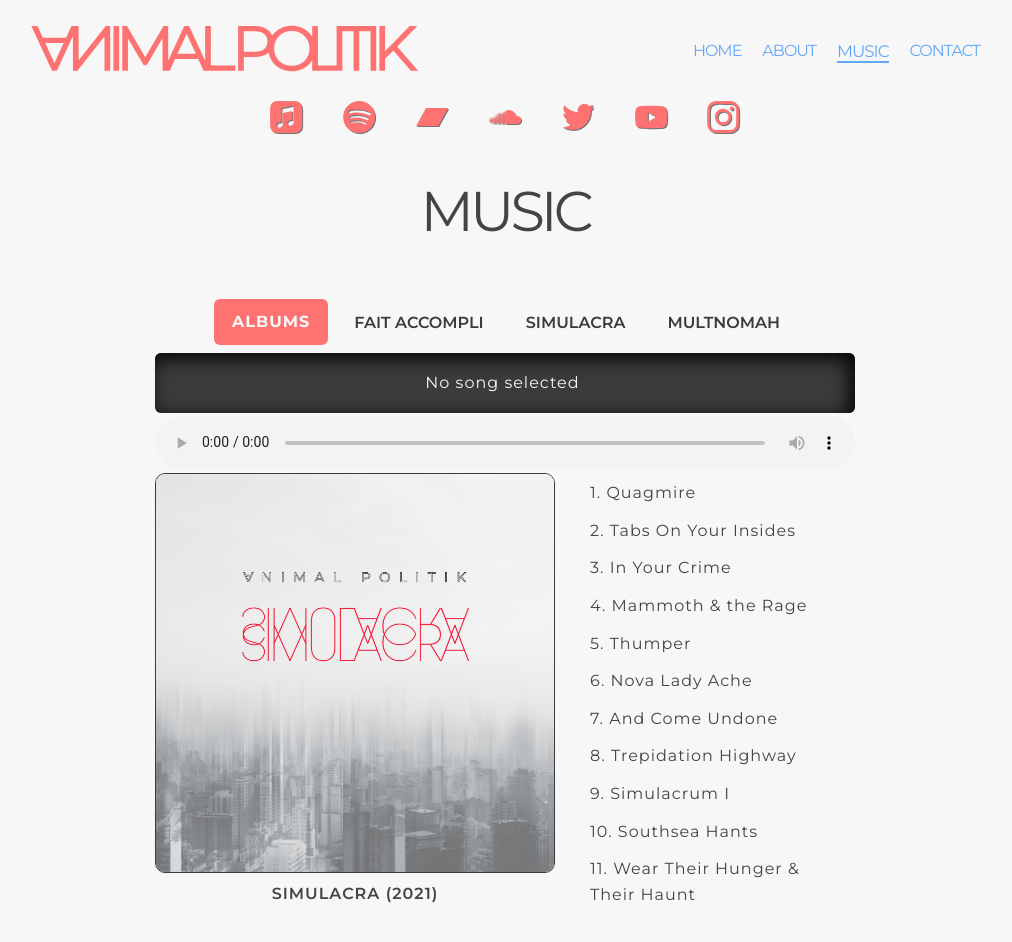
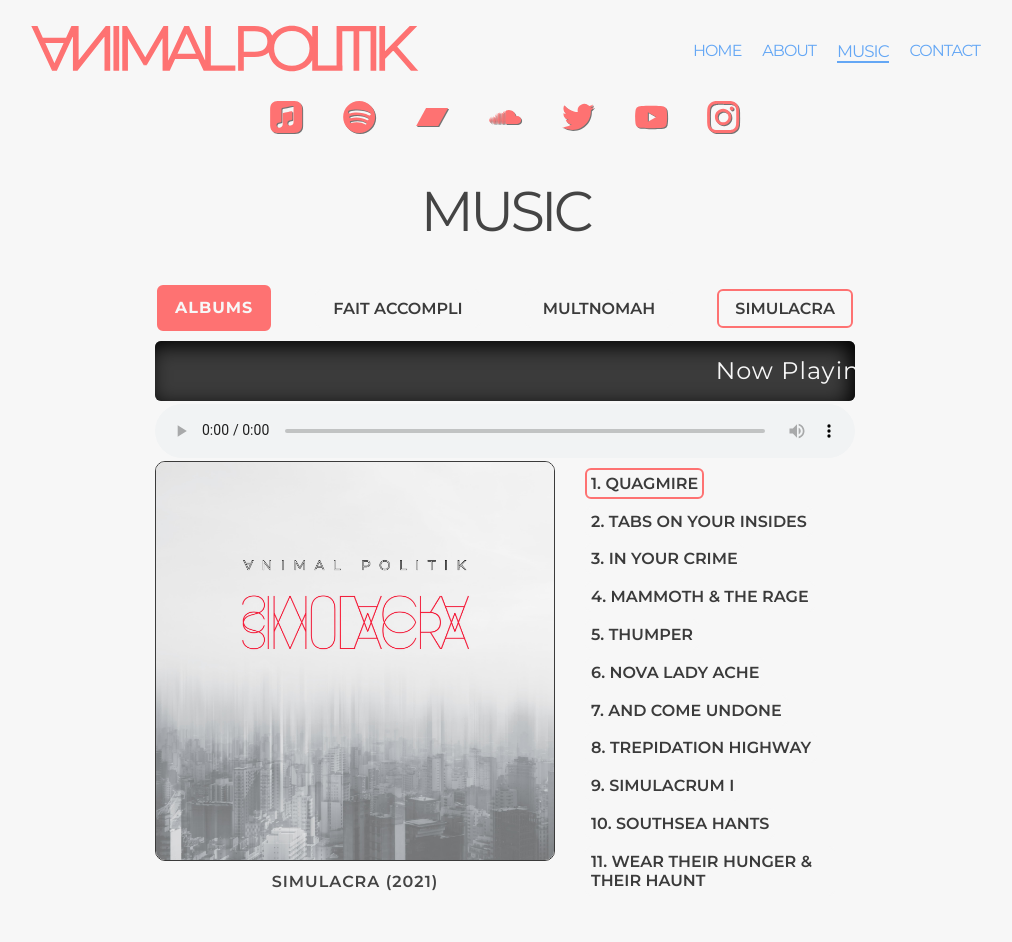
Before and after one commit to timmybytes/animal-politik, a Next.js app: page /music in a window 1280 px wide. Shown: the top 942 px of the page, without its empty margins (135-1147 px from the left). Built offline with nearby package versions, Linux system fonts and the light colour scheme; grey boxes are pictures that could not be loaded.

Commit message:
chore: Improve music player styles/logic, buttons

```diff
--- a/components/Button/Button.jsx
+++ b/components/Button/Button.jsx
@@ -1,22 +1,30 @@
-import React, { useState } from 'react';
+import React from 'react';
+import cn from 'classnames';
 import styles from './Button.module.scss';
 
-const Button = ({ type, children, value, onClick, selected, ...props }) => {
-  const [isSelected, setIsSelected] = useState(false);
+const Button = ({ type, children, value, onClick, ...props }) => {
+  const buttonClass = cn(type, styles.button, {
+    [styles.primary]: type === 'primary',
+    [styles.info]: type === 'info',
+    [styles.success]: type === 'success',
+    [styles.warning]: type === 'warning',
+    [styles.disabled]: type === 'disabled',
+    [styles.selected]: type === 'selected',
+    [styles.flat]: type === 'flat',
+    [styles.outline]: type === 'outline',
+    [styles.tracklist__flat]: type === 'tracklist__flat',
+    [styles.tracklist__outline]: type === 'tracklist__outline',
+    [styles.tracklist__filled]: type === 'tracklist__filled',
+  });
 
   const handleClick = e => {
     onClick ? onClick(e) : console.log('No click handler!');
   };
 
+  console.log(buttonClass);
+
   return (
-    <button
-      value={value}
-      onClick={e => handleClick(e)}
-      className={[
-        styles.button,
-        styles[type],
-        isSelected ? styles.selected : '',
-      ].join(' ')}>
+    <button value={value} onClick={e => handleClick(e)} className={buttonClass}>
       {children}
     </button>
   );
--- a/components/Button/Button.module.scss
+++ b/components/Button/Button.module.scss
@@ -1,12 +1,10 @@
 @use 'colors' as *;
 
-@mixin Button($color) {
+@mixin Button($color: $light, $type: '') {
   background: $color;
   border-radius: 6px;
   border: 2px solid $color;
-  border: none;
   box-shadow: 0.5px 0.5px 4px $dark;
-  box-shadow: none;
   color: $light;
   font-family: 'Montserrat';
   font-weight: 600;
@@ -24,8 +22,13 @@
   }
   @media screen and (max-width: 600px) {
     font-size: 1rem;
-    // margin: 0.25rem;
+    margin: 0.25rem;
     padding: 0.25rem 0.5rem;
+  }
+  @media screen and (max-width: 800px) {
+    &:hover {
+      transform: none;
+    }
   }
   @if $color == $light {
     color: $dark;
@@ -62,35 +65,14 @@
   @include Button($button-disabled);
 }
 
-@mixin small($color) {
-  @include Button($light);
+.small {
   box-shadow: 0.25px 0.25px 2px $dark;
   font-size: 0.75rem;
   margin: 0.25rem;
   padding: 0.25rem 0.5rem;
 }
 
-.small {
-  @include small($light);
-}
-.small_info {
-  @include small($button-info);
-}
-.small_success {
-  @include small($button-success);
-}
-.small_warning {
-  @include small($button-warning);
-}
-.small_primary {
-  @include small($button-primary);
-}
-.small_disabled {
-  @include small($button-disabled);
-}
-
 .large {
-  @include Button($light);
   box-shadow: 0.75px 0.75px 6px $dark;
   font-size: 1.25rem;
   margin: 0.75rem;
@@ -98,9 +80,55 @@
 }
 
 .selected {
-  @include Button($button-primary);
-  background: scale-color($primary-red, $lightness: -10%);
-  border: 2px solid scale-color($primary-red, $lightness: -10%);
+  background: $primary-red;
+  border: 2px solid $primary-red;
   cursor: pointer;
   transform: scale(1.05);
 }
+
+.outline {
+  border: 2px solid $primary-red;
+  box-shadow: none;
+}
+
+.flat {
+  box-shadow: none;
+}
+
+.tracklist__flat {
+  box-shadow: none;
+  margin: 0;
+  padding: 0.25rem;
+  text-align: left;
+  @media screen and (max-width: 800px) {
+    &:hover {
+      transform: scale(1);
+    }
+  }
+}
+.tracklist__filled {
+  @include Button($primary-red);
+  box-shadow: none;
+  border-radius: 50%;
+  margin: 0;
+  padding: 0;
+  text-align: left;
+  @media screen and (max-width: 800px) {
+    &:hover {
+      transform: scale(1);
+    }
+  }
+}
+
+.tracklist__outline {
+  border: 2px solid $primary-red;
+  box-shadow: none;
+  margin: 0;
+  padding: 0.25rem;
+  text-align: left;
+  @media screen and (max-width: 800px) {
+    &:hover {
+      transform: scale(1);
+    }
+  }
+}
--- a/components/MusicPlayer/AlbumSelector/AlbumSelector.jsx
+++ b/components/MusicPlayer/AlbumSelector/AlbumSelector.jsx
@@ -2,15 +2,25 @@ import React from 'react';
 import styles from '../MusicPlayer.module.scss';
 import Button from '@components/Button/Button';
 
-const AlbumSelector = ({ children, albums, setCurrentAlbum, ...props }) => {
+const AlbumSelector = ({
+  children,
+  albums,
+  currentAlbum,
+  setCurrentAlbum,
+  ...props
+}) => {
   return (
-    <div className={styles.buttons}>
+    <div className={styles.albumSelector}>
       <h3>Albums</h3>
       {/* Render a button for each album object received from albums[] */}
       {albums ? (
-        albums.map(album => {
+        albums.map((album, idx) => {
           return (
-            <Button value={album} onClick={() => setCurrentAlbum(album)}>
+            <Button
+              key={idx}
+              type={album === currentAlbum ? 'outline' : 'flat'}
+              value={album}
+              onClick={() => setCurrentAlbum(album)}>
               {album.albumTitle}
             </Button>
           );
--- a/components/MusicPlayer/MusicPlayer.jsx
+++ b/components/MusicPlayer/MusicPlayer.jsx
@@ -7,20 +7,21 @@ import PlayerAudio from './PlayerAudio/PlayerAudio';
 import PlayerArt from './PlayerArt/PlayerArt';
 import PlayerTracks from './PlayerTracks/PlayerTracks';
 
-const NewMusicPlayer = () => {
+const MusicPlayer = () => {
   const [currentAlbum, setCurrentAlbum] = useState(simulacra);
   const [currentSong, setCurrentSong] = useState({
-    title: '',
-    audio: '',
-    album: '',
+    title: 'Quagmire',
+    audio: '/music/simulacra/quagmire.mp3',
+    album: 'simulacra',
   });
 
   return (
     <div className={styles.player}>
       {/* Select album from array */}
       <AlbumSelector
-        albums={[faitAccompli, simulacra, multnomah]}
+        albums={[faitAccompli, multnomah, simulacra]}
         setCurrentAlbum={setCurrentAlbum}
+        currentAlbum={currentAlbum}
       />
 
       {/* Responsive grid container for player UI */}
@@ -44,4 +45,4 @@ const NewMusicPlayer = () => {
   );
 };
 
-export default NewMusicPlayer;
+export default MusicPlayer;
--- a/components/MusicPlayer/MusicPlayer.module.scss
+++ b/components/MusicPlayer/MusicPlayer.module.scss
@@ -8,12 +8,14 @@
   justify-content: center;
   margin: 0 auto;
   max-width: 700px;
-  padding: 1rem;
-  .buttons {
+  .albumSelector {
     display: flex;
-    justify-content: space-evenly;
-    justify-items: stretch;
+    justify-content: space-between;
+    align-items: center;
     gap: 10px;
+    border: 2px solid $light;
+    box-shadow: none;
+    width: 100%;
     h3 {
       background: $primary-red;
       border-radius: 6px;
@@ -28,11 +30,13 @@
       text-transform: uppercase;
       font-weight: 700;
       text-align: center;
+      display: block;
     }
   }
-  @media screen and (max-width: 800px) {
-    .buttons {
+  @media screen and (max-width: 600px) {
+    .albumSelector {
       flex-direction: column;
+      align-items: stretch;
       gap: 0;
       width: 100%;
     }
@@ -58,16 +62,23 @@
     box-shadow: inset -5px 5px 20px 0 black;
     color: $light;
     display: flex;
+    font-size: 1.5rem;
     gap: 5px;
     grid-area: header;
     height: 60px;
     justify-content: center;
     line-height: initial;
     margin: 0;
-    overflow-x: scroll;
+    overflow-x: hidden;
     padding: 0 10px;
     white-space: nowrap;
     width: 700px;
+    .inner__header {
+      -moz-animation: marquee 29s linear infinite;
+      -webkit-animation: marquee 29s linear infinite;
+      animation: marquee 29s linear infinite;
+      animation-delay: 5s;
+    }
     span {
       color: $primary-red;
       text-overflow: clip;
@@ -112,7 +123,7 @@
     }
   }
   .tracks {
-    align-items: stretch;
+    align-items: flex-start;
     align-self: stretch;
     cursor: pointer;
     display: flex;
@@ -124,17 +135,7 @@
     margin: 0;
     max-width: 250px;
     padding: 0;
-    li {
-      border-radius: 6px;
-      margin: 0;
-      padding: 5px;
-      transition: 0.1s;
-      // white-space: nowrap;
-      &:hover {
-        background: $primary-red;
-        color: $dark;
-      }
-    }
+    text-align: left;
   }
   @media screen and (max-width: 800px) {
     grid-template-columns: auto;
@@ -148,16 +149,17 @@
     .header {
       justify-content: flex-start;
       width: 100%;
+      .inner__header {
+        -moz-animation: marquee 22s linear infinite;
+        -webkit-animation: marquee 22s linear infinite;
+        animation: marquee 22s linear infinite;
+      }
     }
     .art {
       max-width: 100%;
     }
     .tracks {
       grid-row: 4/5;
-      max-width: 200px;
-      li {
-        white-space: initial;
-      }
     }
   }
   @media screen and (max-width: 400px) {
@@ -171,3 +173,32 @@
     }
   }
 }
+
+@-moz-keyframes marquee {
+  0% {
+    transform: translateX(100%);
+  }
+  100% {
+    transform: translateX(-90%);
+  }
+}
+@-webkit-keyframes marquee {
+  0% {
+    transform: translateX(100%);
+  }
+  100% {
+    transform: translateX(-90%);
+  }
+}
+@keyframes marquee {
+  0% {
+    -moz-transform: translateX(100%);
+    -webkit-transform: translateX(100%);
+    transform: translateX(100%);
+  }
+  100% {
+    -moz-transform: translateX(-90%);
+    -webkit-transform: translateX(-90%);
+    transform: translateX(-90%);
+  }
+}
--- a/components/MusicPlayer/PlayerArt/PlayerArt.jsx
+++ b/components/MusicPlayer/PlayerArt/PlayerArt.jsx
@@ -1,3 +1,4 @@
+import Button from '@components/Button/Button';
 import React from 'react';
 import styles from '../MusicPlayer.module.scss';
 
@@ -8,9 +9,13 @@ const PlayerArt = ({ currentAlbum }) => {
 
       <div className={styles.art_caption}>
         {currentAlbum && (
-          <figcaption>
-            {currentAlbum.albumTitle} ({currentAlbum.albumYear})
-          </figcaption>
+          <div>
+            <figcaption>
+              {currentAlbum.albumTitle} ({currentAlbum.albumYear})
+            </figcaption>
+            {/* TODO: Download buttons */}
+            {/* <Button type='outline'>Download</Button> */}
+          </div>
         )}
       </div>
     </div>
--- a/components/MusicPlayer/PlayerAudio/PlayerAudio.jsx
+++ b/components/MusicPlayer/PlayerAudio/PlayerAudio.jsx
@@ -14,7 +14,7 @@ const PlayerAudio = ({ currentSong, ...props }) => {
           controls
           autoPlay={true}
           playsInline={true}
-          preload>
+          preload='auto'>
           {/* Disclaimer if audio is blocked */}
           It looks like your browser can't play HTML5 audio! You can still get
           the music <a href={currentSong.audio}>here</a>.
--- a/components/MusicPlayer/PlayerHeader/PlayerHeader.jsx
+++ b/components/MusicPlayer/PlayerHeader/PlayerHeader.jsx
@@ -1,13 +1,16 @@
 import React from 'react';
 import styles from '../MusicPlayer.module.scss';
+import Button from '@components/Button/Button';
 
 const PlayerHeader = ({ currentSong }) => {
   return (
     <div className={styles.header}>
-      {/* Show song/album for currently playing track */}
-      {currentSong.title ? 'Now Playing:' : 'No song selected'}{' '}
-      <span>{currentSong.title}</span>
-      {currentSong.audio && `(${currentSong.album})`}
+      <div className={styles.inner__header}>
+        {/* Show song/album for currently playing track */}
+        {currentSong.title ? 'Now Playing:' : 'No song selected'}{' '}
+        <span>{currentSong.title}</span>
+        {currentSong.audio && `(${currentSong.album})`}
+      </div>
     </div>
   );
 };
--- a/components/MusicPlayer/PlayerTracks/PlayerTracks.jsx
+++ b/components/MusicPlayer/PlayerTracks/PlayerTracks.jsx
@@ -1,20 +1,33 @@
 import React from 'react';
 import styles from '../MusicPlayer.module.scss';
+import Button from '@components/Button/Button';
+import { RiDownloadCloudFill } from 'react-icons/ri';
 
 const PlayerTracks = ({ currentAlbum, setCurrentSong, currentSong }) => {
   return (
-    <ul className={styles.tracks}>
+    <div className={styles.tracks}>
       {currentAlbum.tracks.map(track => {
+        {
+          /* TODO: Download Buttons */
+        }
+        {
+          /* <div
+            style={{
+              display: 'flex',
+              width: '100%',
+              justifyContent: 'space-between',
+              // justifyItems: 'stretch',
+              alignItems: 'center',
+              // alignContent: 'stretch',
+            }}> */
+        }
         return (
-          <li
+          <Button
             key={track.trackID}
-            style={
+            type={
               currentSong.title === track.trackTitle
-                ? {
-                    fontWeight: 'bold',
-                    border: '2px solid #fe7272',
-                  }
-                : {}
+                ? 'tracklist__outline'
+                : 'tracklist__flat'
             }
             onClick={() =>
               setCurrentSong({
@@ -24,10 +37,19 @@ const PlayerTracks = ({ currentAlbum, setCurrentSong, currentSong }) => {
               })
             }>
             {track.trackNumber}. {track.trackTitle}
-          </li>
+          </Button>
         );
+        {
+          /* TODO: Download Buttons */
+        }
+        {
+          /* <Button type='tracklist__filled'>
+              <RiDownloadCloudFill />
+            </Button>
+          </div> */
+        }
       })}
-    </ul>
+    </div>
   );
 };
 
--- a/package.json
+++ b/package.json
@@ -16,5 +16,8 @@
     "react-dom": "17.0.2",
     "react-icons": "^4.2.0",
     "sass": "^1.32.12"
+  },
+  "devDependencies": {
+    "classnames": "^2.2.6"
   }
 }
--- a/pages/music.js
+++ b/pages/music.js
@@ -7,8 +7,6 @@ const Music = () => {
     <section className={styles.music}>
       <h1 className='page_title'>Music</h1>
       <MusicPlayer />
-      {/* <AlbumGrid /> */}
-      {/* <MusicPlayer /> */}
     </section>
   );
 };
```
Also changed, not shown: 1 other file (tests, documents, lock files or other folders).
